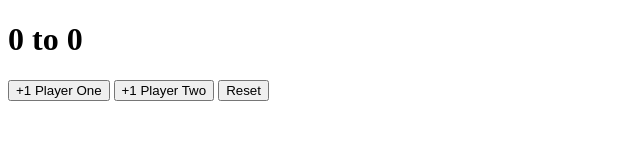
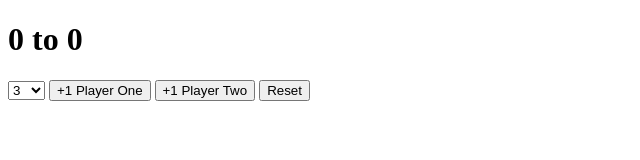
Before and after one commit to MistrDev/scoreKeeper, a plain HTML site: page index.html in a window 1280 px wide. Shown: the whole page, without its empty margins (0-640 px from the left). Drawn offline with Linux system fonts and the light colour scheme.

Commit message:
added a dropdown list to select a number to play to

```diff
--- a/index.html
+++ b/index.html
@@ -9,6 +9,14 @@
 
 <body>
     <h1><span id='p1Display'>0</span> to <span id='p2Display'>0</span></h1>
+    <select name="" id="playto">
+        <option value="3">3</option>
+        <option value="8">8</option>
+        <option value="10">10</option>
+        <option value="11">11</option>
+        <option value="15">15</option>
+        <option value="21">21</option>
+    </select>
     <button id='p1Button'>+1 Player One</button>
     <button id='p2Button'>+1 Player Two</button>
     <button id='reset'>Reset</button>
```
